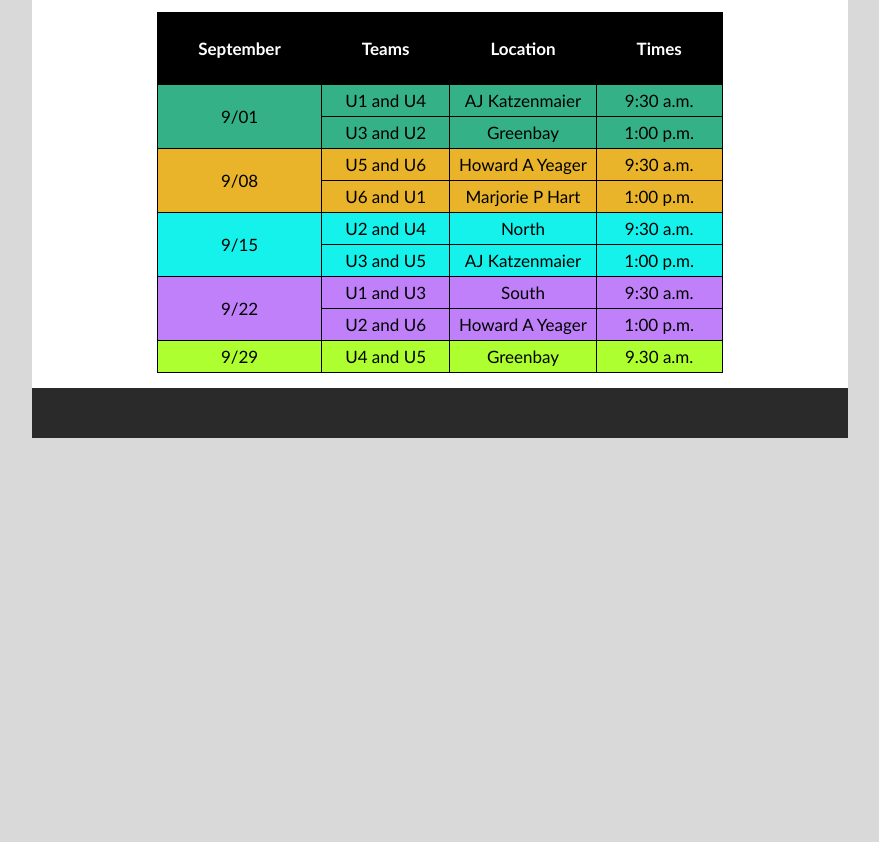
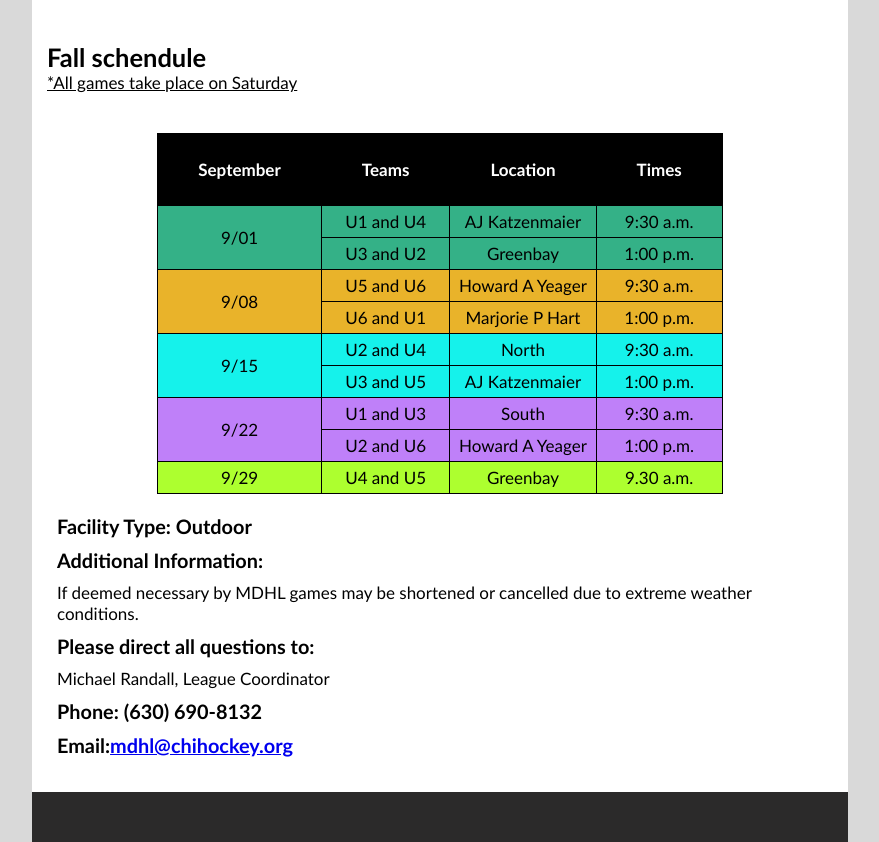
Before and after one commit to GianfrancoPersia/MDHL-Mhub, a plain HTML site: page pages/gameinformation.html in a window 1280 px wide. Shown: the part 463-1305 px from the top of the page, without its empty margins (200-1079 px from the left). Before the commit the page ends 901 px from the top, so only its background shows below. Drawn offline with Linux system fonts and the light colour scheme.

Commit message:
sprint 3 correccion

```diff
--- a/pages/gameinformation.html
+++ b/pages/gameinformation.html
@@ -29,6 +29,10 @@
             </nav>
         </header>
         <main>
+            <div class="cont-schendule">
+                <h2 class="subtitle-schendule">Fall schendule</h2>
+                <p>*All games take place on Saturday</p>
+            </div>
             <div class="cont-table">
                 <table class="table-game">
                     <thead class="table-thead">
@@ -93,6 +97,20 @@
                     </tbody>
                 </table>
             </div>
+            <section class="add-info">
+                <h3>Facility Type: Outdoor</h3>
+                <h3>Additional Information:</h3>
+                <p>If deemed necessary by MDHL games may be shortened
+                    or cancelled due to extreme weather conditions.
+                </p>
+                <h3>Please direct all questions to:</h3>
+                <p>
+                    Michael Randall, League Coordinator
+                </p>
+                <h3>Phone: (630) 690-8132</h3>
+                <h3>Email:<a href="mailto:mdhl@chihockey.org">mdhl@chihockey.org</a></h3>
+            </section>
+
         </main>
         <footer></footer>
     </div>
--- a/style/style.css
+++ b/style/style.css
@@ -52,7 +52,11 @@ header{
     height: 300px;
     display: inline-block;
 }
-
+.cont-contact{
+    display: flex;
+    flex-direction: column;
+    align-items: center;
+}
 .cont-title{
     display: flex;
     height: 300px;
@@ -234,3 +238,16 @@ footer{
 .cont-allplay li{
     margin: 10px 50px;
 }
+
+.cont-schendule{
+    margin: 30px 0px 40px 0px;
+}
+.cont-schendule p{
+    text-decoration: underline;
+}
+.add-info {
+    margin: 20px 10px;
+    gap: 10px;
+    display: flex;
+    flex-direction: column;
+}
```
Also changed, not shown: pages/contact.html (+5 -3 lines).
